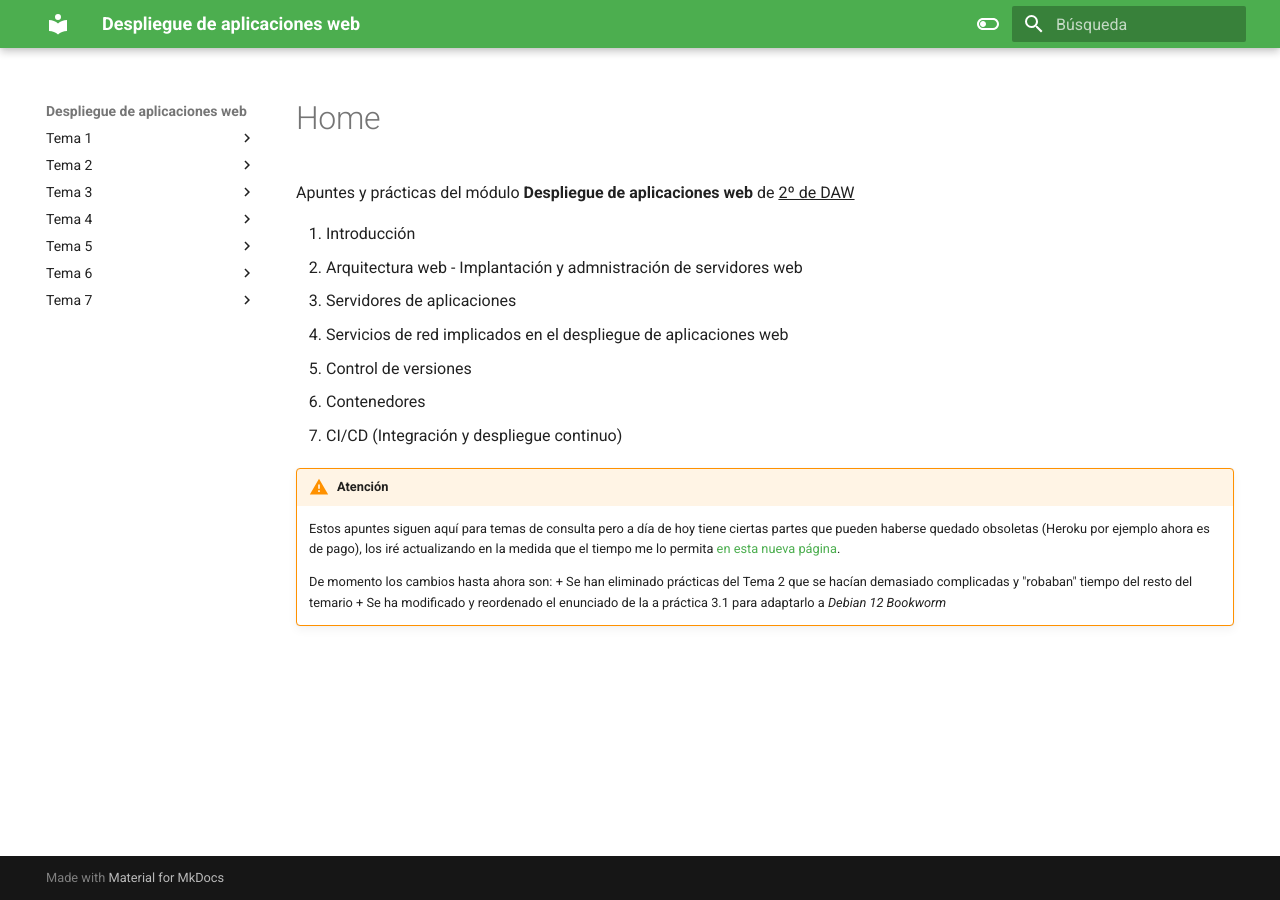
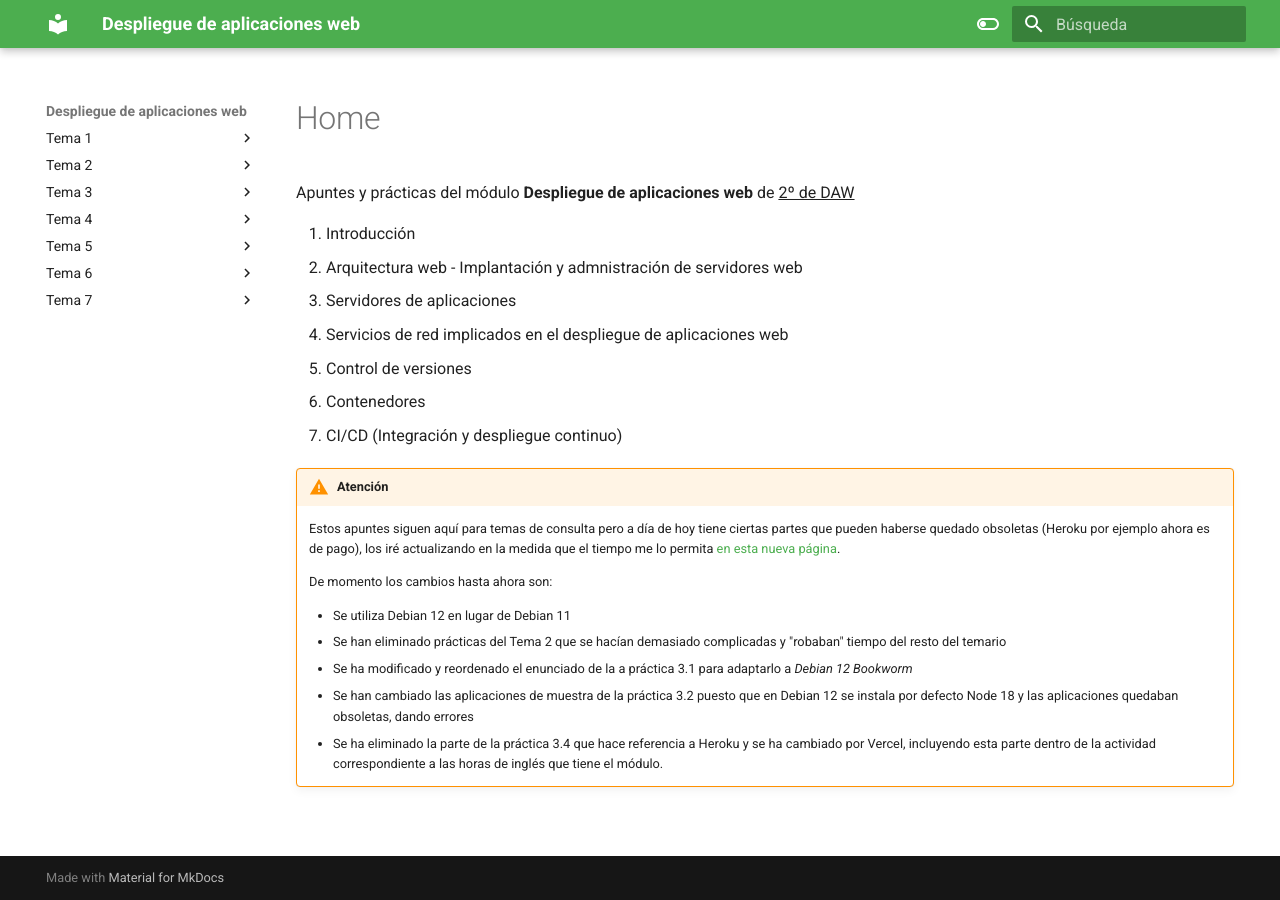
Before and after one commit to raul-profesor/DEAW, an MkDocs documentation site: the page built from docs/index.md, in a window 1280 px wide. Built offline with MkDocs 1.6.1 and Material for MkDocs 9.7.7, drawn with Linux system fonts in a browser that asks for light colours.

Commit message:
Actualizdo el Home

```diff
--- a/docs/index.md
+++ b/docs/index.md
@@ -12,5 +12,9 @@ Apuntes y prácticas del módulo **Despliegue de aplicaciones web** de <u>2º de
     Estos apuntes siguen aquí para temas de consulta pero a día de hoy tiene ciertas partes que pueden haberse quedado obsoletas (Heroku por ejemplo ahora es de pago), los iré actualizando en la medida que el tiempo me lo permita [en esta nueva página](https://raul-profesor.github.io/Despliegue/).
 
     De momento los cambios hasta ahora son:
-        + Se han eliminado prácticas del Tema 2 que se hacían demasiado complicadas y "robaban" tiempo del resto del temario
-        + Se ha modificado y reordenado el enunciado de la a práctica 3.1  para adaptarlo a *Debian 12 Bookworm*
+
+     + Se utiliza Debian 12 en lugar de Debian 11
+     + Se han eliminado prácticas del Tema 2 que se hacían demasiado complicadas y "robaban" tiempo del resto del temario
+     + Se ha modificado y reordenado el enunciado de la a práctica 3.1  para adaptarlo a *Debian 12 Bookworm*
+     + Se han cambiado las aplicaciones de muestra de la práctica 3.2 puesto que en Debian 12 se instala por defecto Node 18 y las aplicaciones quedaban obsoletas, dando errores
+     + Se ha eliminado la parte de la práctica 3.4 que hace referencia a Heroku y se ha cambiado por Vercel, incluyendo esta parte dentro de la actividad correspondiente a las horas de inglés que tiene el módulo.
```
Also changed, not shown: site/index.html, site/search/search_index.json, 1 other file.
